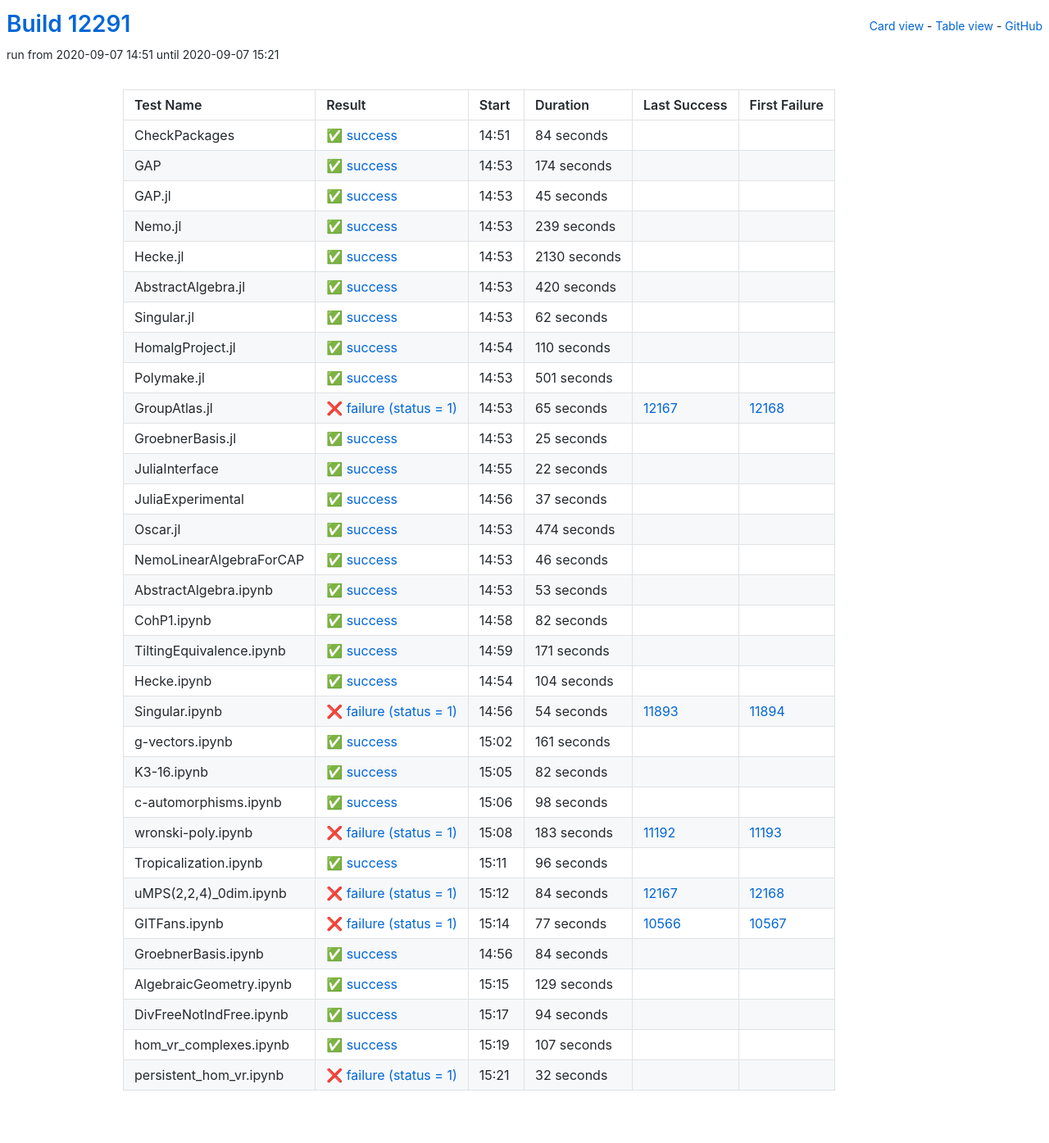
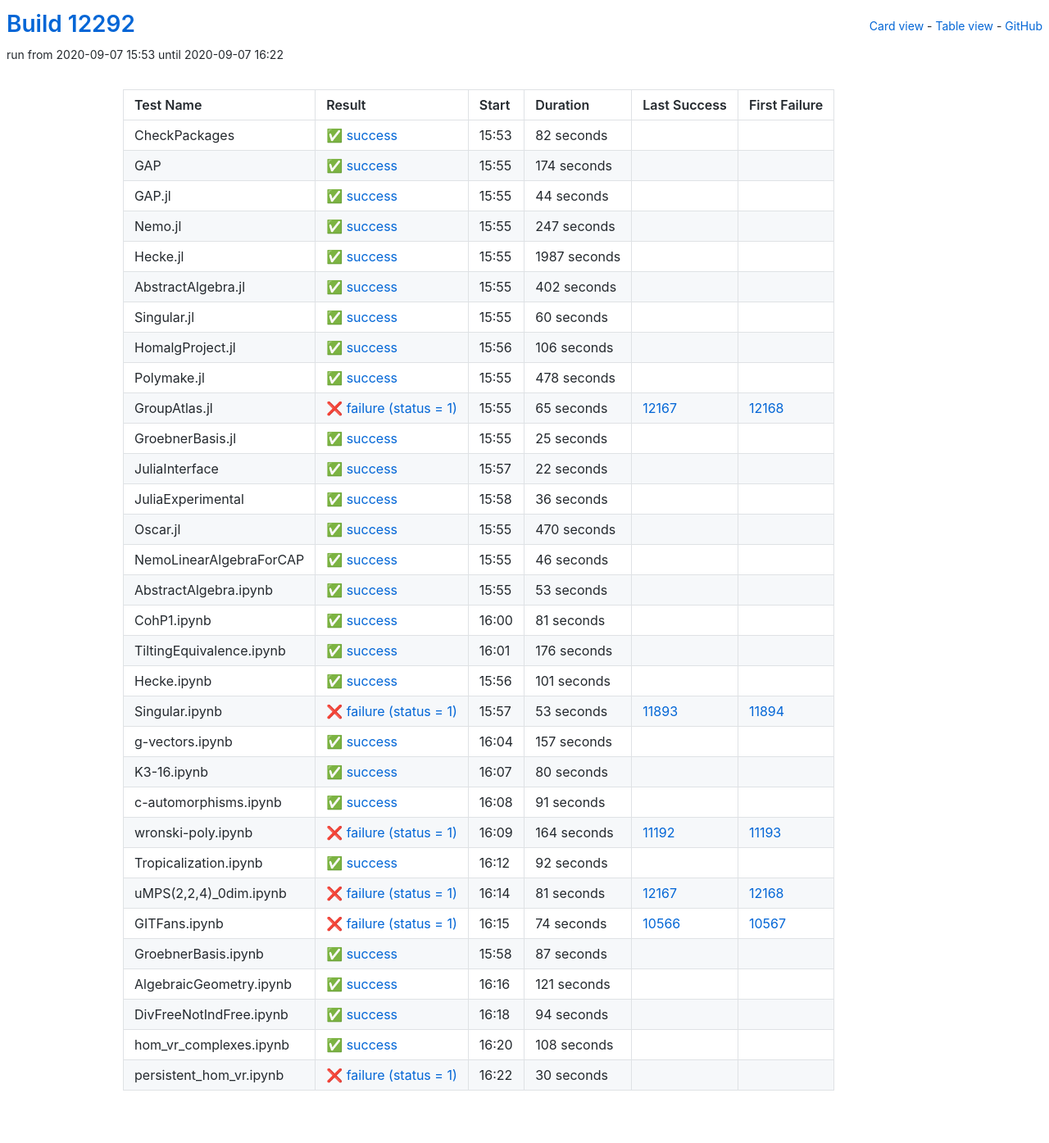
Before and after one commit to oscar-system/oscar-ci-status, a Jekyll site: the page built from table.html, in a window 1280 px wide. Shown: the whole page at 82% size. Built offline with Jekyll 4.4.1, drawn with Linux system fonts in a browser that asks for light colours.

Commit message:
Build #12292

```diff
--- a/_data/ci.yml
+++ b/_data/ci.yml
@@ -1,6 +1,6 @@
 ---
-build: 12291
-build_url: https://oscarci.mathematik.uni-kl.de/job/oscar/12291/
+build: 12292
+build_url: https://oscarci.mathematik.uni-kl.de/job/oscar/12292/
 job: oscar
 organization: oscar-system
 repo: oscar-ci-status
@@ -8,20 +8,20 @@
 tests:
 - name: CheckPackages
   id: checkpackages
-  log: https://oscarci.mathematik.uni-kl.de/job/oscar/12291/artifact/logs/build-12291/CheckPackages.log
-  start: 2020-09-07 14:51
+  log: https://oscarci.mathematik.uni-kl.de/job/oscar/12292/artifact/logs/build-12292/CheckPackages.log
+  start: 2020-09-07 15:53
   success: true
   exitcode: 0
   status: success
-  duration: 84
+  duration: 82
   last_success: false
   last_success_url:
   first_failure: false
   first_failure_url:
 - name: GAP
   id: gap
-  log: https://oscarci.mathematik.uni-kl.de/job/oscar/12291/artifact/logs/build-12291/GAP.log
-  start: 2020-09-07 14:53
+  log: https://oscarci.mathematik.uni-kl.de/job/oscar/12292/artifact/logs/build-12292/GAP.log
+  start: 2020-09-07 15:55
   success: true
   exitcode: 0
   status: success
@@ -32,92 +32,92 @@
   first_failure_url:
 - name: GAP.jl
   id: gap-jl
-  log: https://oscarci.mathematik.uni-kl.de/job/oscar/12291/artifact/logs/build-12291/GAP.jl.log
-  start: 2020-09-07 14:53
+  log: https://oscarci.mathematik.uni-kl.de/job/oscar/12292/artifact/logs/build-12292/GAP.jl.log
+  start: 2020-09-07 15:55
   success: true
   exitcode: 0
   status: success
-  duration: 45
+  duration: 44
   last_success: false
   last_success_url:
   first_failure: false
   first_failure_url:
 - name: Nemo.jl
   id: nemo-jl
-  log: https://oscarci.mathematik.uni-kl.de/job/oscar/12291/artifact/logs/build-12291/Nemo.jl.log
-  start: 2020-09-07 14:53
+  log: https://oscarci.mathematik.uni-kl.de/job/oscar/12292/artifact/logs/build-12292/Nemo.jl.log
+  start: 2020-09-07 15:55
   success: true
   exitcode: 0
   status: success
-  duration: 239
+  duration: 247
   last_success: false
   last_success_url:
   first_failure: false
   first_failure_url:
 - name: Hecke.jl
   id: hecke-jl
-  log: https://oscarci.mathematik.uni-kl.de/job/oscar/12291/artifact/logs/build-12291/Hecke.jl.log
-  start: 2020-09-07 14:53
+  log: https://oscarci.mathematik.uni-kl.de/job/oscar/12292/artifact/logs/build-12292/Hecke.jl.log
+  start: 2020-09-07 15:55
   success: true
   exitcode: 0
   status: success
-  duration: 2130
+  duration: 1987
   last_success: false
   last_success_url:
   first_failure: false
   first_failure_url:
 - name: AbstractAlgebra.jl
   id: abstractalgebra-jl
-  log: https://oscarci.mathematik.uni-kl.de/job/oscar/12291/artifact/logs/build-12291/AbstractAlgebra.jl.log
-  start: 2020-09-07 14:53
+  log: https://oscarci.mathematik.uni-kl.de/job/oscar/12292/artifact/logs/build-12292/AbstractAlgebra.jl.log
+  start: 2020-09-07 15:55
   success: true
   exitcode: 0
   status: success
-  duration: 420
+  duration: 402
   last_success: false
   last_success_url:
   first_failure: false
   first_failure_url:
 - name: Singular.jl
   id: singular-jl
-  log: https://oscarci.mathematik.uni-kl.de/job/oscar/12291/artifact/logs/build-12291/Singular.jl.log
-  start: 2020-09-07 14:53
+  log: https://oscarci.mathematik.uni-kl.de/job/oscar/12292/artifact/logs/build-12292/Singular.jl.log
+  start: 2020-09-07 15:55
   success: true
   exitcode: 0
   status: success
-  duration: 62
+  duration: 60
   last_success: false
   last_success_url:
   first_failure: false
   first_failure_url:
 - name: HomalgProject.jl
   id: homalgproject-jl
-  log: https://oscarci.mathematik.uni-kl.de/job/oscar/12291/artifact/logs/build-12291/HomalgProject.jl.log
-  start: 2020-09-07 14:54
+  log: https://oscarci.mathematik.uni-kl.de/job/oscar/12292/artifact/logs/build-12292/HomalgProject.jl.log
+  start: 2020-09-07 15:56
   success: true
   exitcode: 0
   status: success
-  duration: 110
+  duration: 106
   last_success: false
   last_success_url:
   first_failure: false
   first_failure_url:
 - name: Polymake.jl
   id: polymake-jl
-  log: https://oscarci.mathematik.uni-kl.de/job/oscar/12291/artifact/logs/build-12291/Polymake.jl.log
-  start: 2020-09-07 14:53
+  log: https://oscarci.mathematik.uni-kl.de/job/oscar/12292/artifact/logs/build-12292/Polymake.jl.log
+  start: 2020-09-07 15:55
   success: true
   exitcode: 0
   status: success
-  duration: 501
+  duration: 478
   last_success: false
   last_success_url:
   first_failure: false
   first_failure_url:
 - name: GroupAtlas.jl
   id: groupatlas-jl
-  log: https://oscarci.mathematik.uni-kl.de/job/oscar/12291/artifact/logs/build-12291/GroupAtlas.jl.log
-  start: 2020-09-07 14:53
+  log: https://oscarci.mathematik.uni-kl.de/job/oscar/12292/artifact/logs/build-12292/GroupAtlas.jl.log
+  start: 2020-09-07 15:55
   success: false
   exitcode: 1
   status: failure
@@ -128,8 +128,8 @@
   first_failure_url: https://oscarci.mathematik.uni-kl.de/job/oscar/12168/
 - name: GroebnerBasis.jl
   id: groebnerbasis-jl
-  log: https://oscarci.mathematik.uni-kl.de/job/oscar/12291/artifact/logs/build-12291/GroebnerBasis.jl.log
-  start: 2020-09-07 14:53
+  log: https://oscarci.mathematik.uni-kl.de/job/oscar/12292/artifact/logs/build-12292/GroebnerBasis.jl.log
+  start: 2020-09-07 15:55
   success: true
   exitcode: 0
   status: success
@@ -140,8 +140,8 @@
   first_failure_url:
 - name: JuliaInterface
   id: juliainterface
-  log: https://oscarci.mathematik.uni-kl.de/job/oscar/12291/artifact/logs/build-12291/JuliaInterface.log
-  start: 2020-09-07 14:55
+  log: https://oscarci.mathematik.uni-kl.de/job/oscar/12292/artifact/logs/build-12292/JuliaInterface.log
+  start: 2020-09-07 15:57
   success: true
   exitcode: 0
   status: success
@@ -152,32 +152,32 @@
   first_failure_url:
 - name: JuliaExperimental
   id: juliaexperimental
-  log: https://oscarci.mathematik.uni-kl.de/job/oscar/12291/artifact/logs/build-12291/JuliaExperimental.log
-  start: 2020-09-07 14:56
+  log: https://oscarci.mathematik.uni-kl.de/job/oscar/12292/artifact/logs/build-12292/JuliaExperimental.log
+  start: 2020-09-07 15:58
   success: true
   exitcode: 0
   status: success
-  duration: 37
+  duration: 36
   last_success: false
   last_success_url:
   first_failure: false
   first_failure_url:
 - name: Oscar.jl
   id: oscar-jl
-  log: https://oscarci.mathematik.uni-kl.de/job/oscar/12291/artifact/logs/build-12291/Oscar.jl.log
-  start: 2020-09-07 14:53
+  log: https://oscarci.mathematik.uni-kl.de/job/oscar/12292/artifact/logs/build-12292/Oscar.jl.log
+  start: 2020-09-07 15:55
   success: true
   exitcode: 0
   status: success
-  duration: 474
+  duration: 470
   last_success: false
   last_success_url:
   first_failure: false
   first_failure_url:
 - name: NemoLinearAlgebraForCAP
   id: nemolinearalgebraforcap
-  log: https://oscarci.mathematik.uni-kl.de/job/oscar/12291/artifact/logs/build-12291/NemoLinearAlgebraForCAP.log
-  start: 2020-09-07 14:53
+  log: https://oscarci.mathematik.uni-kl.de/job/oscar/12292/artifact/logs/build-12292/NemoLinearAlgebraForCAP.log
+  start: 2020-09-07 15:55
   success: true
   exitcode: 0
   status: success
@@ -188,8 +188,8 @@
   first_failure_url:
 - name: AbstractAlgebra.ipynb
   id: abstractalgebra-ipynb
-  log: https://oscarci.mathematik.uni-kl.de/job/oscar/12291/artifact/logs/build-12291/AbstractAlgebra.ipynb.log
-  start: 2020-09-07 14:53
+  log: https://oscarci.mathematik.uni-kl.de/job/oscar/12292/artifact/logs/build-12292/AbstractAlgebra.ipynb.log
+  start: 2020-09-07 15:55
   success: true
   exitcode: 0
   status: success
@@ -200,164 +200,164 @@
   first_failure_url:
 - name: CohP1.ipynb
   id: cohp1-ipynb
-  log: https://oscarci.mathematik.uni-kl.de/job/oscar/12291/artifact/logs/build-12291/CohP1.ipynb.log
-  start: 2020-09-07 14:58
+  log: https://oscarci.mathematik.uni-kl.de/job/oscar/12292/artifact/logs/build-12292/CohP1.ipynb.log
+  start: 2020-09-07 16:00
   success: true
   exitcode: 0
   status: success
-  duration: 82
+  duration: 81
   last_success: false
   last_success_url:
   first_failure: false
   first_failure_url:
 - name: TiltingEquivalence.ipynb
   id: tiltingequivalence-ipynb
-  log: https://oscarci.mathematik.uni-kl.de/job/oscar/12291/artifact/logs/build-12291/TiltingEquivalence.ipynb.log
-  start: 2020-09-07 14:59
+  log: https://oscarci.mathematik.uni-kl.de/job/oscar/12292/artifact/logs/build-12292/TiltingEquivalence.ipynb.log
+  start: 2020-09-07 16:01
   success: true
   exitcode: 0
   status: success
-  duration: 171
+  duration: 176
   last_success: false
   last_success_url:
   first_failure: false
   first_failure_url:
 - name: Hecke.ipynb
   id: hecke-ipynb
-  log: https://oscarci.mathematik.uni-kl.de/job/oscar/12291/artifact/logs/build-12291/Hecke.ipynb.log
-  start: 2020-09-07 14:54
+  log: https://oscarci.mathematik.uni-kl.de/job/oscar/12292/artifact/logs/build-12292/Hecke.ipynb.log
+  start: 2020-09-07 15:56
   success: true
   exitcode: 0
   status: success
-  duration: 104
+  duration: 101
   last_success: false
   last_success_url:
   first_failure: false
   first_failure_url:
 - name: Singular.ipynb
   id: singular-ipynb
-  log: https://oscarci.mathematik.uni-kl.de/job/oscar/12291/artifact/logs/build-12291/Singular.ipynb.log
-  start: 2020-09-07 14:56
+  log: https://oscarci.mathematik.uni-kl.de/job/oscar/12292/artifact/logs/build-12292/Singular.ipynb.log
+  start: 2020-09-07 15:57
   success: false
   exitcode: 1
   status: failure
-  duration: 54
+  duration: 53
   last_success: 11893
   last_success_url: https://oscarci.mathematik.uni-kl.de/job/oscar/11893/
   first_failure: 11894
   first_failure_url: https://oscarci.mathematik.uni-kl.de/job/oscar/11894/
 - name: g-vectors.ipynb
   id: g-vectors-ipynb
-  log: https://oscarci.mathematik.uni-kl.de/job/oscar/12291/artifact/logs/build-12291/g-vectors.ipynb.log
-  start: 2020-09-07 15:02
+  log: https://oscarci.mathematik.uni-kl.de/job/oscar/12292/artifact/logs/build-12292/g-vectors.ipynb.log
+  start: 2020-09-07 16:04
   success: true
   exitcode: 0
   status: success
-  duration: 161
+  duration: 157
   last_success: false
   last_success_url:
   first_failure: false
   first_failure_url:
 - name: K3-16.ipynb
   id: k3-16-ipynb
-  log: https://oscarci.mathematik.uni-kl.de/job/oscar/12291/artifact/logs/build-12291/K3-16.ipynb.log
-  start: 2020-09-07 15:05
+  log: https://oscarci.mathematik.uni-kl.de/job/oscar/12292/artifact/logs/build-12292/K3-16.ipynb.log
+  start: 2020-09-07 16:07
   success: true
   exitcode: 0
   status: success
-  duration: 82
+  duration: 80
   last_success: false
   last_success_url:
   first_failure: false
   first_failure_url:
 - name: c-automorphisms.ipynb
   id: c-automorphisms-ipynb
-  log: https://oscarci.mathematik.uni-kl.de/job/oscar/12291/artifact/logs/build-12291/c-automorphisms.ipynb.log
-  start: 2020-09-07 15:06
+  log: https://oscarci.mathematik.uni-kl.de/job/oscar/12292/artifact/logs/build-12292/c-automorphisms.ipynb.log
+  start: 2020-09-07 16:08
   success: true
   exitcode: 0
   status: success
-  duration: 98
+  duration: 91
   last_success: false
   last_success_url:
   first_failure: false
   first_failure_url:
 - name: wronski-poly.ipynb
   id: wronski-poly-ipynb
-  log: https://oscarci.mathematik.uni-kl.de/job/oscar/12291/artifact/logs/build-12291/wronski-poly.ipynb.log
-  start: 2020-09-07 15:08
+  log: https://oscarci.mathematik.uni-kl.de/job/oscar/12292/artifact/logs/build-12292/wronski-poly.ipynb.log
+  start: 2020-09-07 16:09
   success: false
   exitcode: 1
   status: failure
-  duration: 183
+  duration: 164
   last_success: 11192
   last_success_url: https://oscarci.mathematik.uni-kl.de/job/oscar/11192/
   first_failure: 11193
   first_failure_url: https://oscarci.mathematik.uni-kl.de/job/oscar/11193/
 - name: Tropicalization.ipynb
   id: tropicalization-ipynb
-  log: https://oscarci.mathematik.uni-kl.de/job/oscar/12291/artifact/logs/build-12291/Tropicalization.ipynb.log
-  start: 2020-09-07 15:11
+  log: https://oscarci.mathematik.uni-kl.de/job/oscar/12292/artifact/logs/build-12292/Tropicalization.ipynb.log
+  start: 2020-09-07 16:12
   success: true
   exitcode: 0
   status: success
-  duration: 96
+  duration: 92
   last_success: false
   last_success_url:
   first_failure: false
   first_failure_url:
 - name: uMPS(2,2,4)_0dim.ipynb
   id: umps-2-2-4-0dim-ipynb
-  log: https://oscarci.mathematik.uni-kl.de/job/oscar/12291/artifact/logs/build-12291/uMPS-2-2-4-_0dim.ipynb.log
-  start: 2020-09-07 15:12
+  log: https://oscarci.mathematik.uni-kl.de/job/oscar/12292/artifact/logs/build-12292/uMPS-2-2-4-_0dim.ipynb.log
+  start: 2020-09-07 16:14
   success: false
   exitcode: 1
   status: failure
-  duration: 84
+  duration: 81
   last_success: 12167
   last_success_url: https://oscarci.mathematik.uni-kl.de/job/oscar/12167/
   first_failure: 12168
   first_failure_url: https://oscarci.mathematik.uni-kl.de/job/oscar/12168/
 - name: GITFans.ipynb
   id: gitfans-ipynb
-  log: https://oscarci.mathematik.uni-kl.de/job/oscar/12291/artifact/logs/build-12291/GITFans.ipynb.log
-  start: 2020-09-07 15:14
+  log: https://oscarci.mathematik.uni-kl.de/job/oscar/12292/artifact/logs/build-12292/GITFans.ipynb.log
+  start: 2020-09-07 16:15
   success: false
   exitcode: 1
   status: failure
-  duration: 77
+  duration: 74
   last_success: 10566
   last_success_url: https://oscarci.mathematik.uni-kl.de/job/oscar/10566/
   first_failure: 10567
   first_failure_url: https://oscarci.mathematik.uni-kl.de/job/oscar/10567/
 - name: GroebnerBasis.ipynb
   id: groebnerbasis-ipynb
-  log: https://oscarci.mathematik.uni-kl.de/job/oscar/12291/artifact/logs/build-12291/GroebnerBasis.ipynb.log
-  start: 2020-09-07 14:56
+  log: https://oscarci.mathematik.uni-kl.de/job/oscar/12292/artifact/logs/build-12292/GroebnerBasis.ipynb.log
+  start: 2020-09-07 15:58
   success: true
   exitcode: 0
   status: success
-  duration: 84
+  duration: 87
   last_success: false
   last_success_url:
   first_failure: false
   first_failure_url:
 - name: AlgebraicGeometry.ipynb
   id: algebraicgeometry-ipynb
-  log: https://oscarci.mathematik.uni-kl.de/job/oscar/12291/artifact/logs/build-12291/AlgebraicGeometry.ipynb.log
-  start: 2020-09-07 15:15
+  log: https://oscarci.mathematik.uni-kl.de/job/oscar/12292/artifact/logs/build-12292/AlgebraicGeometry.ipynb.log
+  start: 2020-09-07 16:16
   success: true
   exitcode: 0
   status: success
-  duration: 129
+  duration: 121
   last_success: false
   last_success_url:
   first_failure: false
   first_failure_url:
 - name: DivFreeNotIndFree.ipynb
   id: divfreenotindfree-ipynb
-  log: https://oscarci.mathematik.uni-kl.de/job/oscar/12291/artifact/logs/build-12291/DivFreeNotIndFree.ipynb.log
-  start: 2020-09-07 15:17
+  log: https://oscarci.mathematik.uni-kl.de/job/oscar/12292/artifact/logs/build-12292/DivFreeNotIndFree.ipynb.log
+  start: 2020-09-07 16:18
   success: true
   exitcode: 0
   status: success
@@ -368,24 +368,24 @@
   first_failure_url:
 - name: hom_vr_complexes.ipynb
   id: hom-vr-complexes-ipynb
-  log: https://oscarci.mathematik.uni-kl.de/job/oscar/12291/artifact/logs/build-12291/hom_vr_complexes.ipynb.log
-  start: 2020-09-07 15:19
+  log: https://oscarci.mathematik.uni-kl.de/job/oscar/12292/artifact/logs/build-12292/hom_vr_complexes.ipynb.log
+  start: 2020-09-07 16:20
   success: true
   exitcode: 0
   status: success
-  duration: 107
+  duration: 108
   last_success: false
   last_success_url:
   first_failure: false
   first_failure_url:
 - name: persistent_hom_vr.ipynb
   id: persistent-hom-vr-ipynb
-  log: https://oscarci.mathematik.uni-kl.de/job/oscar/12291/artifact/logs/build-12291/persistent_hom_vr.ipynb.log
-  start: 2020-09-07 15:21
+  log: https://oscarci.mathematik.uni-kl.de/job/oscar/12292/artifact/logs/build-12292/persistent_hom_vr.ipynb.log
+  start: 2020-09-07 16:22
   success: false
   exitcode: 1
   status: failure
-  duration: 32
+  duration: 30
   last_success: false
   last_success_url:
   first_failure: false
```
Also changed, not shown: README.md.
